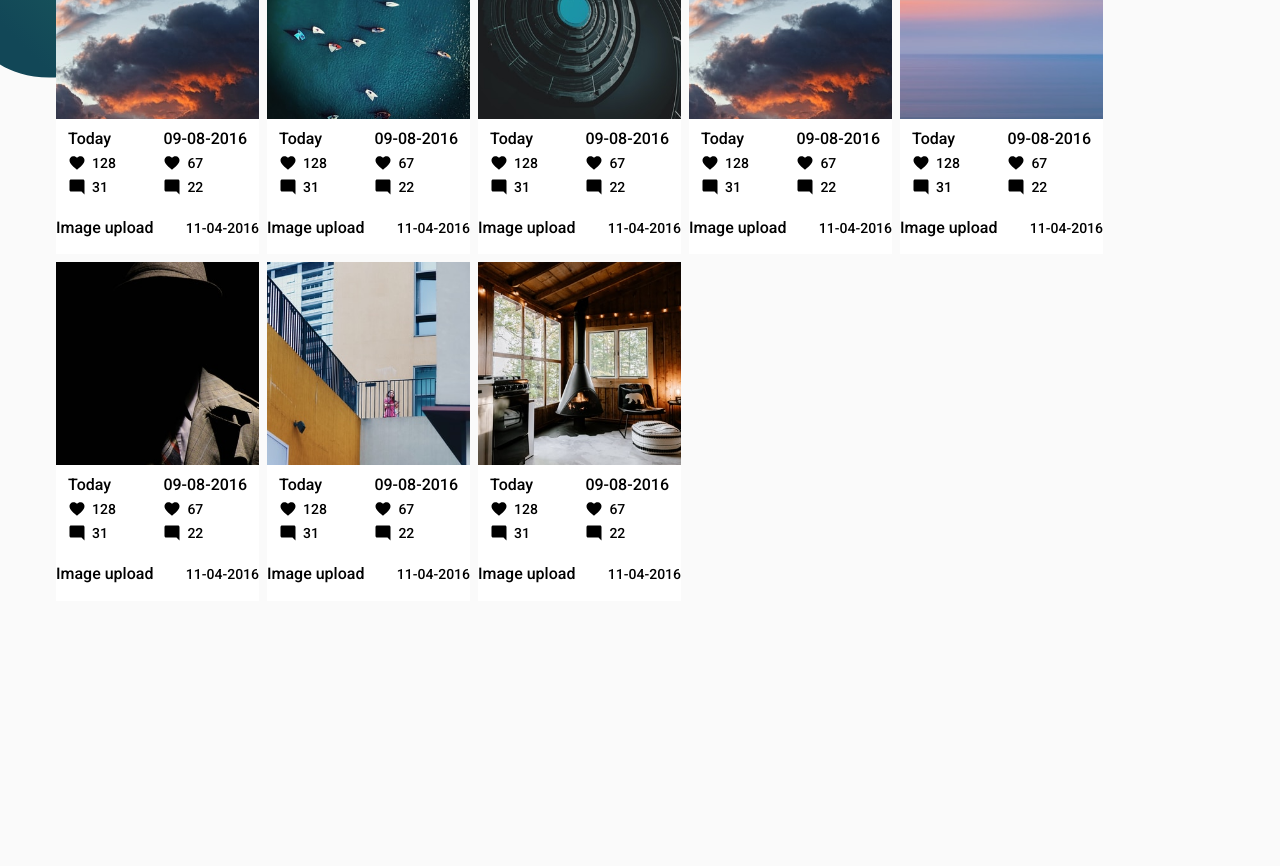
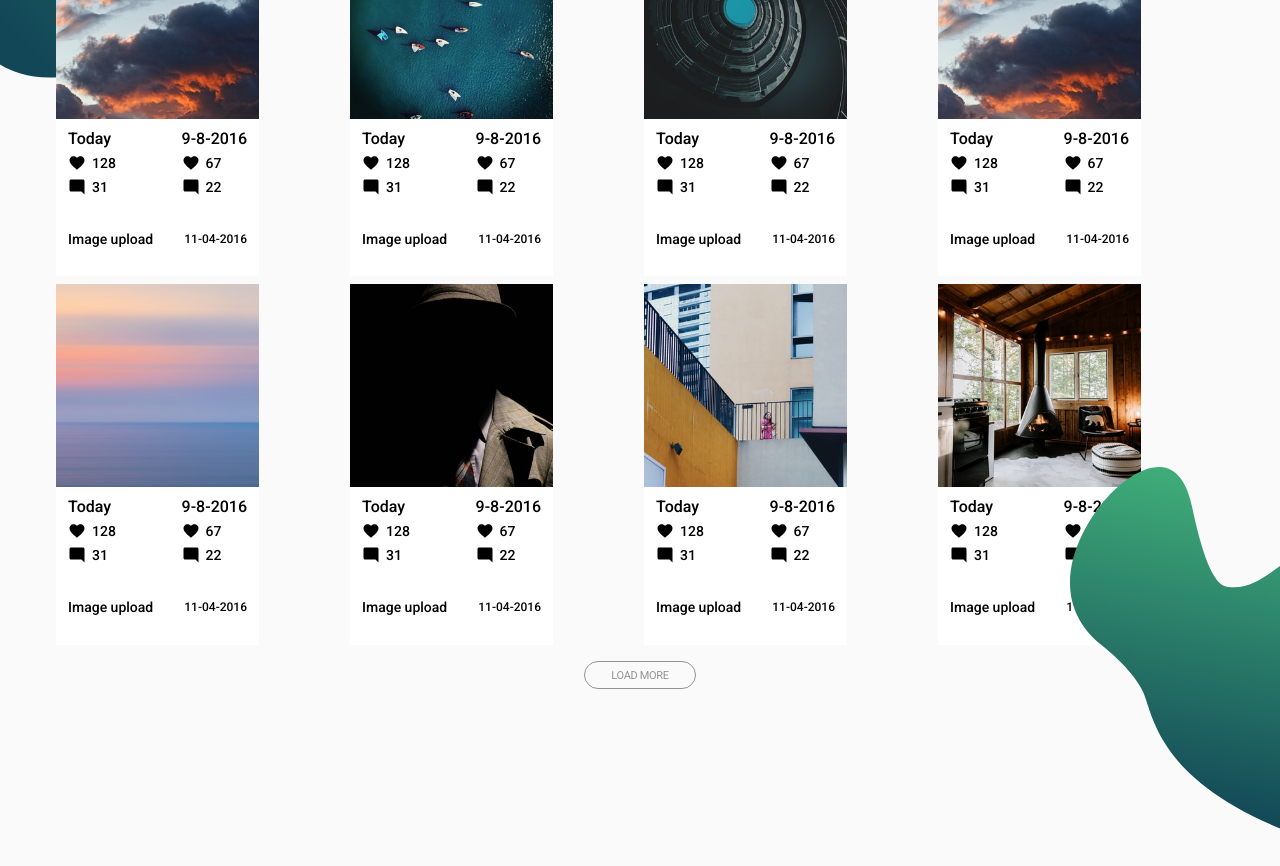
Before and after one commit to AnnaPrutnik/-monblanproject-test, a Next.js app: page / in a window 1280 px wide. Shown: the part 320-1186 px from the top of the page. Before the commit the page ends 921 px from the top, so only its background shows below. Built offline with nearby package versions, Linux system fonts and the light colour scheme.

Commit message:
add transitions and load more btn

```diff
--- a/app/globals.css
+++ b/app/globals.css
@@ -60,3 +60,7 @@ button {
 @utility small-text {
     font-size: 14px;
 }
+
+@utility smallest-text {
+    font-size: 12px;
+}
--- a/app/page.tsx
+++ b/app/page.tsx
@@ -1,26 +1,5 @@
-import Image from "next/image";
-
-import { Header } from "@/src/components/header/Header";
-import { List } from "@/src/components/list/List";
-import topDecorationImage from "@/src/assets/images/bg-decoration.svg";
+import { MainPage } from "@/src/components/page/MainPage";
 
 export default function Home() {
-    return (
-        <div className="relative ">
-            <div className="absolute top-0 left-0 -z-1 w-[630px] h-[398px]">
-                <Image
-                    src={topDecorationImage}
-                    alt="image for decoration"
-                    aria-hidden
-                    className="w-full"
-                    width={630}
-                    height={398}
-                />
-            </div>
-            <Header />
-            <main className="">
-                <List />
-            </main>
-        </div>
-    );
+    return <MainPage />;
 }
--- a/src/components/header/DateRangeInput.tsx
+++ b/src/components/header/DateRangeInput.tsx
@@ -66,7 +66,7 @@ export const DateRangeInput = ({
                                 />
                             </button>
 
-                            <span className="text-[14px] font-bold">
+                            <span className="small-text font-bold">
                                 {date.toLocaleString("en", {
                                     month: "long",
                                     year: "numeric",
--- a/src/components/header/Header.tsx
+++ b/src/components/header/Header.tsx
@@ -2,10 +2,16 @@ import Image from "next/image";
 import { siteText } from "@/src/assets/data/text";
 import logo from "@/src/assets/images/logo.svg";
 import { PickDateBlock } from "./PickDateBlock";
+import { Dispatch, SetStateAction } from "react";
 
 const { name, badge, statistics } = siteText;
 
-export const Header = () => {
+interface HeaderProps {
+    toValue: Date | null;
+    setToValue: Dispatch<SetStateAction<Date | null>>;
+}
+
+export const Header = ({ setToValue, toValue }: HeaderProps) => {
     return (
         <header className="shadow-header bg-white-opacity">
             <div
@@ -41,7 +47,7 @@ export const Header = () => {
                             </li>
                         ))}
                     </ul>
-                    <PickDateBlock />
+                    <PickDateBlock toValue={toValue} setToValue={setToValue} />
                 </div>
             </div>
         </header>
--- a/src/components/header/PickDateBlock.tsx
+++ b/src/components/header/PickDateBlock.tsx
@@ -1,18 +1,22 @@
 "use client";
 
-import { useState } from "react";
+import { useState, SetStateAction, Dispatch } from "react";
 import { siteText } from "@/src/assets/data/text";
 import { DateRangeInput } from "./DateRangeInput";
 
 const { dateLabel } = siteText;
 
-export const PickDateBlock = () => {
+interface ToValueProps {
+    toValue: Date | null;
+    setToValue: Dispatch<SetStateAction<Date | null>>;
+}
+
+export const PickDateBlock = ({ setToValue, toValue }: ToValueProps) => {
     const [fromValue, setFromValue] = useState<Date | null>(null);
-    const [toValue, setToValue] = useState<Date | null>(null);
 
     return (
         <div className="flex gap-[11px] items-baseline">
-            <p className="text-[16px] ">{dateLabel}</p>
+            <p className="normal-text ">{dateLabel}</p>
             <div className="flex gap-[22px]">
                 <DateRangeInput
                     name="from"
--- a/src/components/list/Card.tsx
+++ b/src/components/list/Card.tsx
@@ -10,6 +10,7 @@ const { todayLabel, imageUploadLabel } = siteText;
 
 interface CardProps extends ListCardType {
     mode: ModeEnum;
+    toValue: Date | null;
 }
 
 export const Card = ({
@@ -19,6 +20,7 @@ export const Card = ({
     imageUpload,
     today,
     mode,
+    toValue,
 }: CardProps) => {
     const currentDayDataArray = Object.entries(currentDay);
     const todayDataArray = Object.entries(today);
@@ -81,8 +83,17 @@ export const Card = ({
                         ))}
                     </ul>
                 </div>
+                {toValue && (
                     <div className={twMerge(isRow ? "mr-[168px]" : "")}>
-                    <p className="normal-text mb-[7px]">{"09-08-2016"}</p>
+                        <p className="normal-text mb-[7px]">
+                            {toValue
+                                .toLocaleString("en", {
+                                    month: "numeric",
+                                    year: "numeric",
+                                    day: "numeric",
+                                })
+                                .replaceAll("/", "-")}
+                        </p>
                         <ul
                             className={twMerge(
                                 "flex ",
@@ -104,17 +115,30 @@ export const Card = ({
                             ))}
                         </ul>
                     </div>
+                )}
             </div>
 
             <div
                 className={twMerge(
-                    isRow ? "" : "flex justify-between items-center w-full"
+                    isRow ? "" : "flex justify-between items-center w-full p-3"
                 )}
             >
-                <p className={twMerge("normal-text ", isRow ? "mb-2" : "")}>
+                <p
+                    className={twMerge(
+                        " ",
+                        isRow ? "mb-2 normal-text" : "small-text"
+                    )}
+                >
                     {imageUploadLabel}
                 </p>
-                <p>{imageUpload}</p>
+                <p
+                    className={twMerge(
+                        " ",
+                        isRow ? "small-text" : "smallest-text"
+                    )}
+                >
+                    {imageUpload}
+                </p>
             </div>
         </div>
     );
--- a/src/components/list/List.tsx
+++ b/src/components/list/List.tsx
@@ -1,7 +1,7 @@
 "use client";
 import { useState } from "react";
 import { twMerge } from "tailwind-merge";
-import { AnimatePresence } from "motion/react";
+import { LoadMoreBtn } from "./LoadMoreBtn";
 import * as motion from "motion/react-client";
 import { listData } from "@/src/assets/data/listData";
 import { Card } from "./Card";
@@ -12,7 +12,11 @@ export enum ModeEnum {
     TILES = "tiles",
 }
 
-export const List = () => {
+interface ListProps {
+    toValue: Date | null;
+}
+
+export const List = ({ toValue }: ListProps) => {
     const [mode, setMode] = useState<ModeEnum>(ModeEnum.TILES);
 
     const [isAnimating, setIsAnimating] = useState(false);
@@ -38,9 +42,7 @@ export const List = () => {
                 transition={{ duration: 0.3 }}
                 className={twMerge(
                     "grid gap-2 lg:min-w-[836px]",
-                    mode === ModeEnum.ROW
-                        ? ""
-                        : "grid-cols-[repeat(auto-fit,203px)] "
+                    mode === ModeEnum.ROW ? "mb-[33px]" : "grid-cols-4 mb-4"
                 )}
             >
                 {listForRender.map((item, index) => (
@@ -54,10 +56,13 @@ export const List = () => {
                             mode === ModeEnum.ROW ? "" : "max-w-[203px]"
                         )}
                     >
-                        <Card {...item} mode={mode} />
+                        <Card {...item} mode={mode} toValue={toValue} />
                     </motion.li>
                 ))}
             </motion.ul>
+            <div className="text-center">
+                <LoadMoreBtn />
+            </div>
         </div>
     );
 };
--- /dev/null
+++ b/src/components/list/LoadMoreBtn.tsx
@@ -0,0 +1,12 @@
+import React from "react";
+
+export const LoadMoreBtn = () => {
+    return (
+        <button
+            className="uppercase border border-neutral-60 rounded-[14px] px-[26px] pt-2 pb-[7px] text-[11px] text-neutral-60 tracking-[-0.03em] cursor-default"
+            disabled
+        >
+            {"load more"}
+        </button>
+    );
+};
--- a/src/components/list/ViewSwitcher.tsx
+++ b/src/components/list/ViewSwitcher.tsx
@@ -1,8 +1,8 @@
 "use client";
-import { Dispatch, SetStateAction } from "react";
 
 import { Sprite } from "../shared/Sprite";
 import { ModeEnum } from "./List";
+import { twMerge } from "tailwind-merge";
 
 interface ViewSwitcherProps {
     mode: ModeEnum;
@@ -19,16 +19,16 @@ export const ViewSwitcher = ({ changeMode, mode }: ViewSwitcherProps) => {
                     value={ModeEnum.ROW}
                     checked={mode === ModeEnum.ROW}
                     onChange={() => changeMode(ModeEnum.ROW)}
-                    className="hidden"
-                    aria-label="Row view"
+                    className="hidden peer"
+                    aria-label="Switch to row view"
                 />
                 <div
-                    className={
-                        "transition-colors " +
-                        (mode === ModeEnum.ROW
+                    className={twMerge(
+                        "transition-colors duration-500 peer-hover:text-neutral-60",
+                        mode === ModeEnum.ROW
                             ? "text-accent"
-                            : "text-neutral-40")
-                    }
+                            : "text-neutral-40"
+                    )}
                 >
                     <Sprite name="icon-row" className="w-6 h-[22px]" />
                 </div>
@@ -41,16 +41,16 @@ export const ViewSwitcher = ({ changeMode, mode }: ViewSwitcherProps) => {
                     value={ModeEnum.TILES}
                     checked={mode === ModeEnum.TILES}
                     onChange={() => changeMode(ModeEnum.TILES)}
-                    className="hidden"
-                    aria-label="Tiles view"
+                    className="hidden peer"
+                    aria-label="Switch to tiles view"
                 />
                 <div
-                    className={
-                        " transition-colors " +
-                        (mode === ModeEnum.TILES
+                    className={twMerge(
+                        "transition-colors duration-500",
+                        mode === ModeEnum.TILES
                             ? "text-accent"
-                            : "text-neutral-40")
-                    }
+                            : "text-neutral-40"
+                    )}
                 >
                     <Sprite name="icon-tiles" className="w-6 h-[22px]" />
                 </div>
--- /dev/null
+++ b/src/components/page/MainPage.tsx
@@ -0,0 +1,43 @@
+"use client";
+
+import { useState } from "react";
+
+import Image from "next/image";
+
+import { Header } from "@/src/components/header/Header";
+import { List } from "@/src/components/list/List";
+import topDecorationImage from "@/src/assets/images/bg-decoration.svg";
+import bottomDecoration from "@/src/assets/images/bg-decoration-bottom.svg";
+
+export const MainPage = () => {
+    const [toValue, setToValue] = useState<Date | null>(new Date("09-08-2016"));
+
+    return (
+        <div className="relative pb-[63px] min-h-[1200px]">
+            <div className="absolute top-0 left-0 -z-1 w-[630px] h-[398px]">
+                <Image
+                    src={topDecorationImage}
+                    alt="image for decoration"
+                    aria-hidden
+                    className="w-full"
+                    width={630}
+                    height={398}
+                />
+            </div>
+            <Header toValue={toValue} setToValue={setToValue} />
+            <main>
+                <List toValue={toValue} />
+            </main>
+            <div className="absolute right-0 bottom-[45px]">
+                <Image
+                    src={bottomDecoration}
+                    alt="image for decoration"
+                    aria-hidden
+                    className="w-full"
+                    width={210}
+                    height={368}
+                />
+            </div>
+        </div>
+    );
+};
```
Lines whose indentation alone changed are shown as unchanged.
